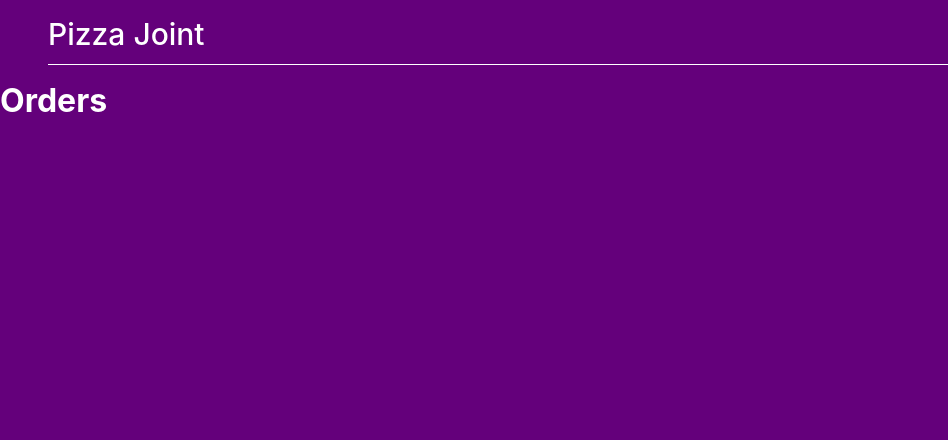
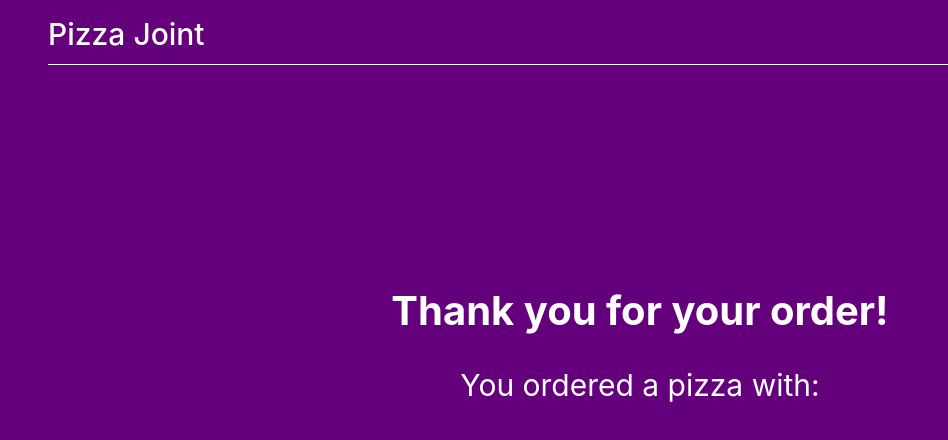
Before and after one commit to GautamPB/framer-motion, a React (Create React App) app: page /order in a window 1280 px wide. Shown: the top 440 px of the page, without its empty margins (0-948 px from the left). Built offline with nearby package versions, Linux system fonts and the light colour scheme.

Commit message:
Completed the order page

```diff
--- a/src/App.js
+++ b/src/App.js
@@ -53,7 +53,16 @@ const App = () => {
                     }
                 />
 
-                <Route exact path="/order" element={<Order />} />
+                <Route
+                    exact
+                    path="/order"
+                    element={
+                        <Order
+                            pizzaBase={pizza.base}
+                            pizzaToppings={pizza.toppings}
+                        />
+                    }
+                />
             </Routes>
         </Router>
     )
--- a/src/components/Order/Order.css
+++ b/src/components/Order/Order.css
@@ -0,0 +1,35 @@
+.order {
+    position: absolute;
+    top: 45%;
+    left: 50%;
+    transform: translate(-50%, -50%);
+    display: flex;
+    flex-direction: column;
+    align-items: center;
+}
+
+.order > h1 {
+    font-weight: 700;
+    font-size: 40px;
+}
+
+.order__summary {
+    display: flex;
+    flex-direction: column;
+}
+
+.order__summary > p {
+    font-size: 30px;
+    margin: 2rem 0rem;
+}
+
+.order__summaryToppings {
+    display: flex;
+    flex-direction: column;
+    align-items: center;
+}
+
+.order__summaryToppings > p {
+    margin-bottom: 5px;
+    font-size: 20px;
+}
--- a/src/components/Order/Order.js
+++ b/src/components/Order/Order.js
@@ -1,9 +1,18 @@
 import './Order.css'
 
-const Order = () => {
+const Order = ({ pizzaBase, pizzaToppings }) => {
     return (
-        <div>
-            <h1>Orders</h1>
+        <div className="order">
+            <h1>Thank you for your order!</h1>
+
+            <div className="order__summary">
+                <p>You ordered a {pizzaBase} pizza with:</p>
+                <div className="order__summaryToppings">
+                    {pizzaToppings.map((topping) => (
+                        <p>{topping}</p>
+                    ))}
+                </div>
+            </div>
         </div>
     )
 }
--- a/src/components/Toppings/Toppings.js
+++ b/src/components/Toppings/Toppings.js
@@ -33,7 +33,7 @@ const Topping = ({ addPizzaToppings, pizzaToppings }) => {
                 ))}
             </div>
 
-            {pizzaToppings ? (
+            {pizzaToppings.length ? (
                 <Link to="/order">
                     <button className="toppings__nextButton">Next</button>
                 </Link>
```
